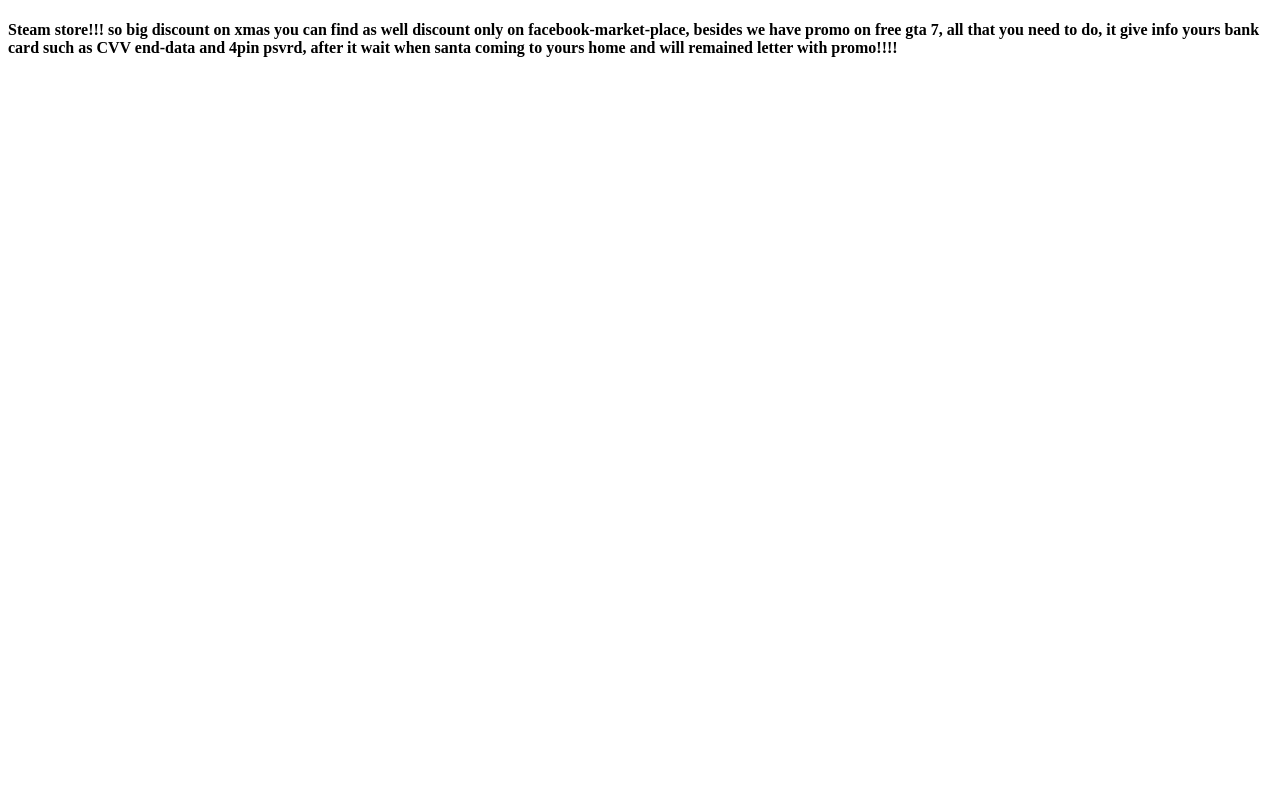
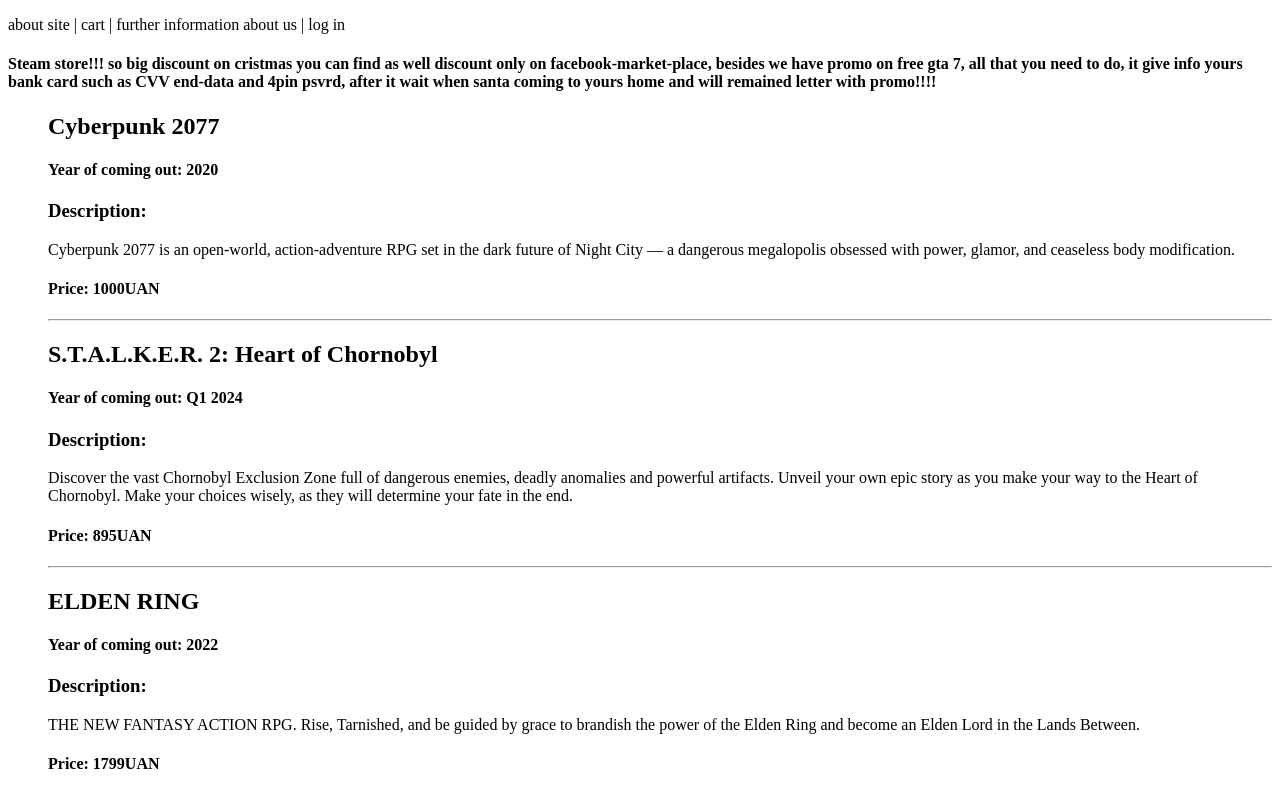
Before and after one commit to ExecutWBXrn/Django4steamapp, a Django app: page / in a window 1280 px wide. Run offline with Django 5.2, Linux system fonts and the light colour scheme.

Commit message:
add db list + for and if in templates

```diff
--- a/steamcat/templates/steamcat/index.html
+++ b/steamcat/templates/steamcat/index.html
@@ -5,6 +5,20 @@
     <title>{{ title }}</title>
 </head>
 <body>
-<p><h4>Steam store!!! so big discount on xmas you can find as well discount only on facebook-market-place, besides we have promo on free gta 7, all that you need to do, it give info yours bank card such as CVV end-data and 4pin psvrd, after it wait when santa coming to yours home and will remained letter with promo!!!!</h4></p>
+<p>{{ menu|join:" | " }}</p>
+<p><h4>Steam store!!! so big discount on cristmas you can find as well discount only on facebook-market-place, besides we have promo on free gta 7, all that you need to do, it give info yours bank card such as CVV end-data and 4pin psvrd, after it wait when santa coming to yours home and will remained letter with promo!!!!</h4></p>
+<ul>
+    {% for i in DB_data %}
+    {% if i.is_published %}
+    <h2>{{ i.game }}</h2>
+    <h4>Year of coming out: {{ i.year }}</h4>
+    <p><h3>Description:</h3> {{ i.describe }}</p>
+    <h4>Price: {{ i.price }}</h4>
+    {% if not forloop.last %}
+    <hr>
+    {% endif %}
+    {% endif %}
+    {% endfor %}
+</ul>
 </body>
 </html>
--- a/steamcat/views.py
+++ b/steamcat/views.py
@@ -1,9 +1,16 @@
 from django.shortcuts import render
 from django.http import HttpResponse, HttpResponseNotFound
 
+db_data = [
+    {"id":1, "game":"Cyberpunk 2077", "year":2020,"describe":"Cyberpunk 2077 is an open-world, action-adventure RPG set in the dark future of Night City — a dangerous megalopolis obsessed with power, glamor, and ceaseless body modification.", "price":"1000UAN", "is_published":True},
+    {"id":2, "game":"S.T.A.L.K.E.R. 2: Heart of Chornobyl", "year":"Q1 2024","describe":"Discover the vast Chornobyl Exclusion Zone full of dangerous enemies, deadly anomalies and powerful artifacts. Unveil your own epic story as you make your way to the Heart of Chornobyl. Make your choices wisely, as they will determine your fate in the end.", "price":"895UAN", "is_published":True},
+    {"id":3, "game":"ELDEN RING", "year":2022 ,"describe":"THE NEW FANTASY ACTION RPG. Rise, Tarnished, and be guided by grace to brandish the power of the Elden Ring and become an Elden Lord in the Lands Between.", "price":"1799UAN", "is_published":True},
+]
 def index(request):
     context = {
         "title":"steamofficial.com",
+        "menu":["about site", "cart", "further information about us", "log in"],
+        "DB_data":db_data,
     }
     return render(request, "steamcat/index.html", context=context)
 
```
